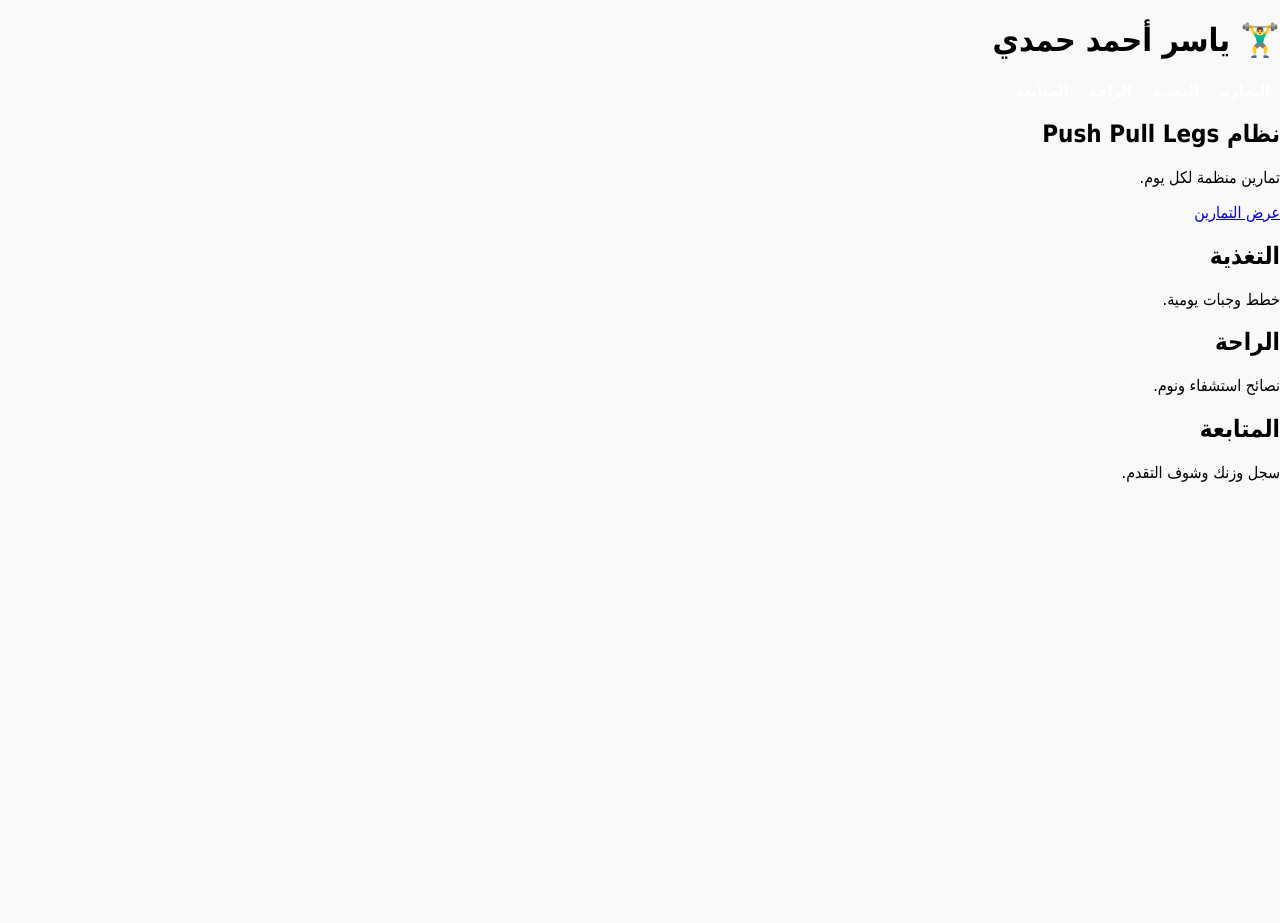
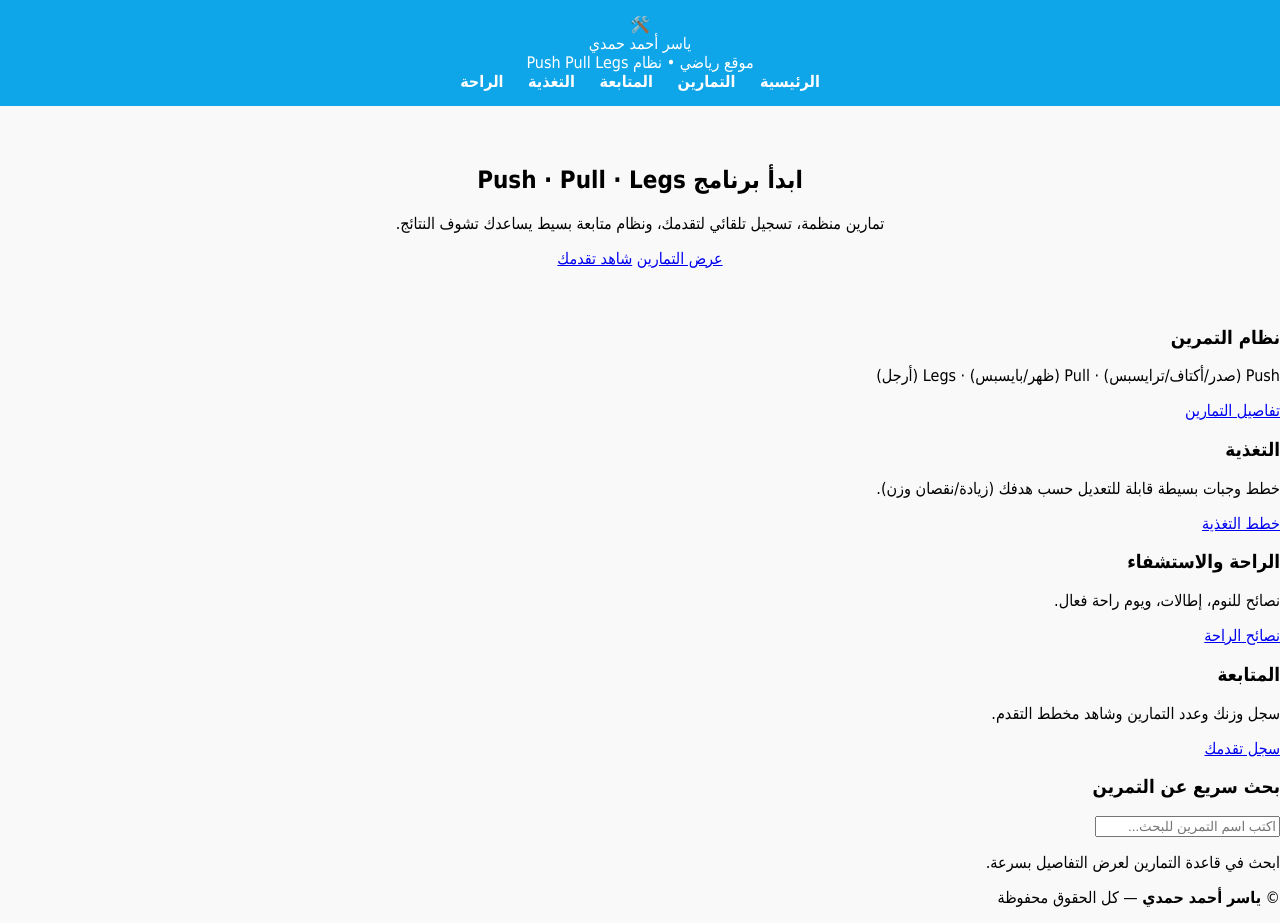
Before and after one commit to ya8796202-dotcom/yasser-bot, a plain HTML site: page index.html in a window 1280 px wide. Before the commit the page ends 800 px from the top, so only its background shows below. Drawn offline with Linux system fonts and the light colour scheme; files that its build step writes are made by us from their sources.

Commit message:
Update index.html
Signed-off-by: ya8796202-dotcom <ya8796202@gmail.com>

```diff
--- a/index.html
+++ b/index.html
@@ -1,12 +1,79 @@
-<!-- index.html -->
-<!DOCTYPE html><html lang="ar" dir="rtl"><head><meta charset="utf-8"><title>ياسر الرياضي</title>
-<link rel="stylesheet" href="style.css"></head><body>
-<header><h1>🏋️‍♂️ ياسر أحمد حمدي</h1>
-<nav><a href="workouts.html">التمارين</a><a href="nutrition.html">التغذية</a><a href="recovery.html">الراحة</a><a href="progress.html">المتابعة</a></nav></header>
-<section class="grid">
-  <div class="card"><h2>نظام Push Pull Legs</h2><p>تمارين منظمة لكل يوم.</p><a href="workouts.html" class="btn">عرض التمارين</a></div>
-  <div class="card"><h2>التغذية</h2><p>خطط وجبات يومية.</p></div>
-  <div class="card"><h2>الراحة</h2><p>نصائح استشفاء ونوم.</p></div>
-  <div class="card"><h2>المتابعة</h2><p>سجل وزنك وشوف التقدم.</p></div>
-</section>
-<script src="main.js"></script></body></html>
+<!DOCTYPE html>
+<html lang="ar" dir="rtl">
+<head>
+  <meta charset="utf-8" />
+  <meta name="viewport" content="width=device-width,initial-scale=1" />
+  <title>ياسر الرياضي — تمارين وتغذية ومتابعة</title>
+  <link href="https://fonts.googleapis.com/css2?family=Cairo:wght@400;600;700&display=swap" rel="stylesheet">
+  <link rel="stylesheet" href="assets/css/style.css">
+</head>
+<body>
+  <header class="site-header container">
+    <div class="brand">
+      <div class="logo">🛠️</div>
+      <div>
+        <div class="site-title">ياسر أحمد حمدي</div>
+        <div class="site-sub">موقع رياضي • نظام Push Pull Legs</div>
+      </div>
+    </div>
+    <nav class="main-nav" aria-label="القائمة الرئيسية">
+      <a href="index.html" class="nav-link">الرئيسية</a>
+      <a href="workouts.html" class="nav-link">التمارين</a>
+      <a href="progress.html" class="nav-link">المتابعة</a>
+      <a href="nutrition.html" class="nav-link">التغذية</a>
+      <a href="recovery.html" class="nav-link">الراحة</a>
+    </nav>
+  </header>
+
+  <main class="container">
+    <section class="hero card">
+      <h1>ابدأ برنامج Push · Pull · Legs</h1>
+      <p class="muted">تمارين منظمة، تسجيل تلقائي لتقدمك، ونظام متابعة بسيط يساعدك تشوف النتائج.</p>
+      <div class="hero-cta">
+        <a class="btn primary" href="workouts.html">عرض التمارين</a>
+        <a class="btn" href="progress.html">شاهد تقدمك</a>
+      </div>
+    </section>
+
+    <section class="grid">
+      <article class="card">
+        <h3>نظام التمرين</h3>
+        <p>Push (صدر/أكتاف/ترايسبس) · Pull (ظهر/بايسبس) · Legs (أرجل)</p>
+        <a class="btn" href="workouts.html">تفاصيل التمارين</a>
+      </article>
+
+      <article class="card">
+        <h3>التغذية</h3>
+        <p>خطط وجبات بسيطة قابلة للتعديل حسب هدفك (زيادة/نقصان وزن).</p>
+        <a class="btn" href="nutrition.html">خطط التغذية</a>
+      </article>
+
+      <article class="card">
+        <h3>الراحة والاستشفاء</h3>
+        <p>نصائح للنوم، إطالات، ويوم راحة فعال.</p>
+        <a class="btn" href="recovery.html">نصائح الراحة</a>
+      </article>
+
+      <article class="card">
+        <h3>المتابعة</h3>
+        <p>سجل وزنك وعدد التمارين وشاهد مخطط التقدم.</p>
+        <a class="btn" href="progress.html">سجل تقدمك</a>
+      </article>
+    </section>
+
+    <section class="card">
+      <h3>بحث سريع عن التمرين</h3>
+      <input id="searchInput" class="search" placeholder="اكتب اسم التمرين للبحث..." />
+      <p class="muted">ابحث في قاعدة التمارين لعرض التفاصيل بسرعة.</p>
+    </section>
+  </main>
+
+  <footer class="site-footer container">
+    <p>© <strong>ياسر أحمد حمدي</strong> — كل الحقوق محفوظة</p>
+  </footer>
+
+  <div id="toast" class="toast" aria-live="polite"></div>
+
+  <script src="assets/js/main.js"></script>
+</body>
+</html>
```
